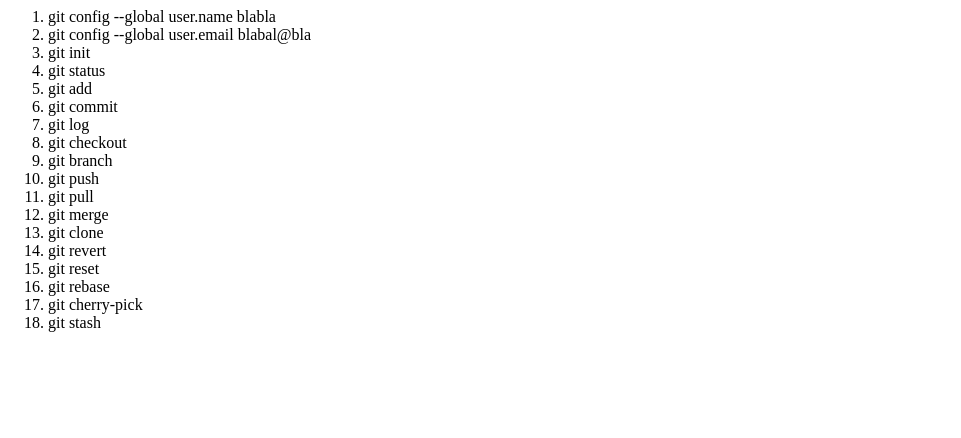
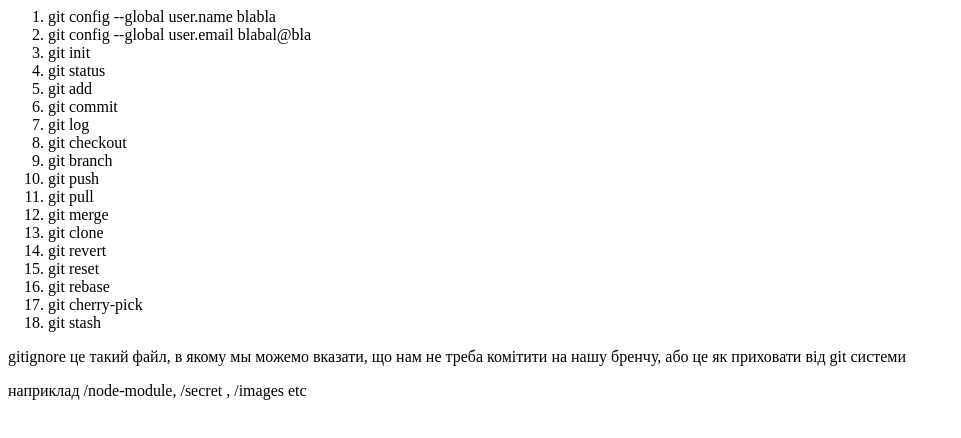
Before and after one commit to NadjaChernygina/github-homework, a plain HTML site: page index.html in a window 1280 px wide. Shown: the whole page, without its empty margins (0-961 px from the left). Drawn offline with Linux system fonts and the light colour scheme.

Commit message:
Update index.html

```diff
--- a/index.html
+++ b/index.html
@@ -18,3 +18,6 @@
 	<li>git cherry-pick</li>
 	<li>git stash</li>
 </ol>
+
+<p>gitignore це такий файл, в якому мы можемо вказати, що нам не треба комітити на нашу бренчу, або це як приховати від git системи</p>
+<p>наприклад /node-module,   /secret , /images   etc</p>
```
